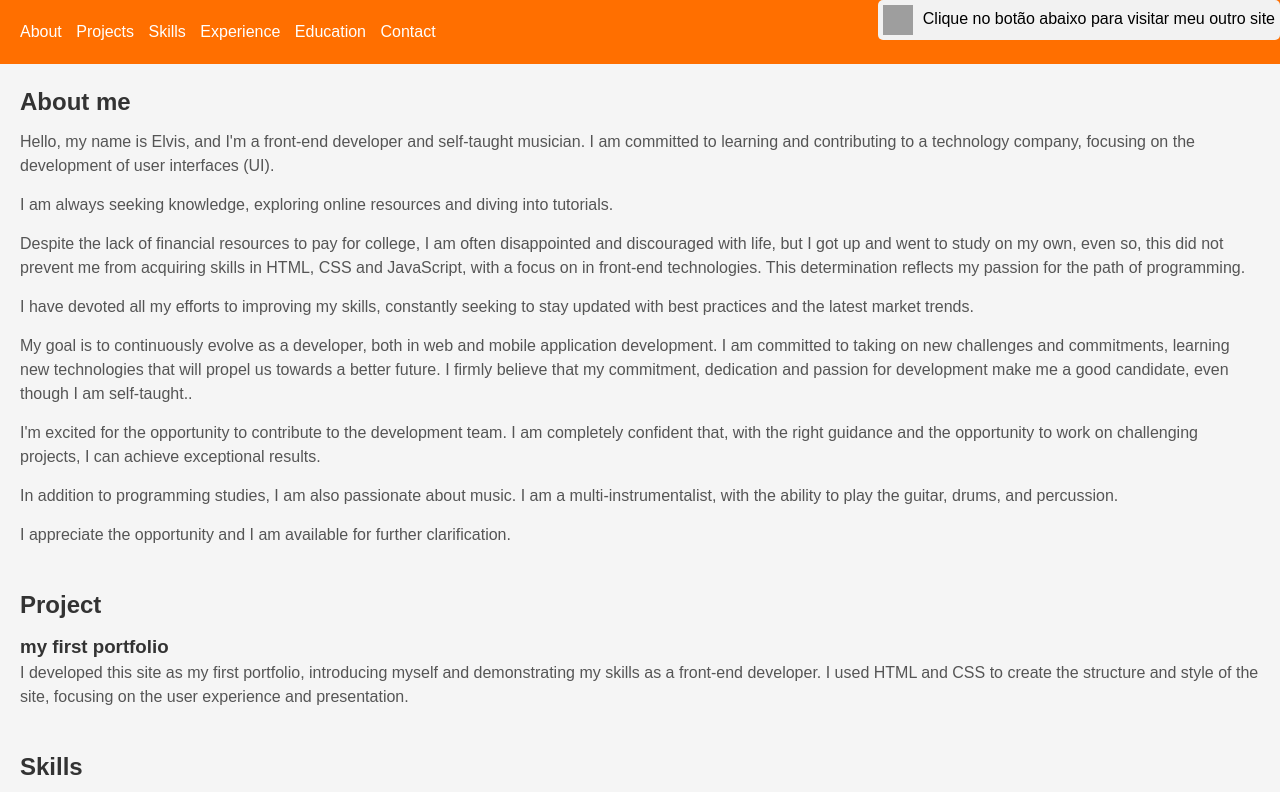
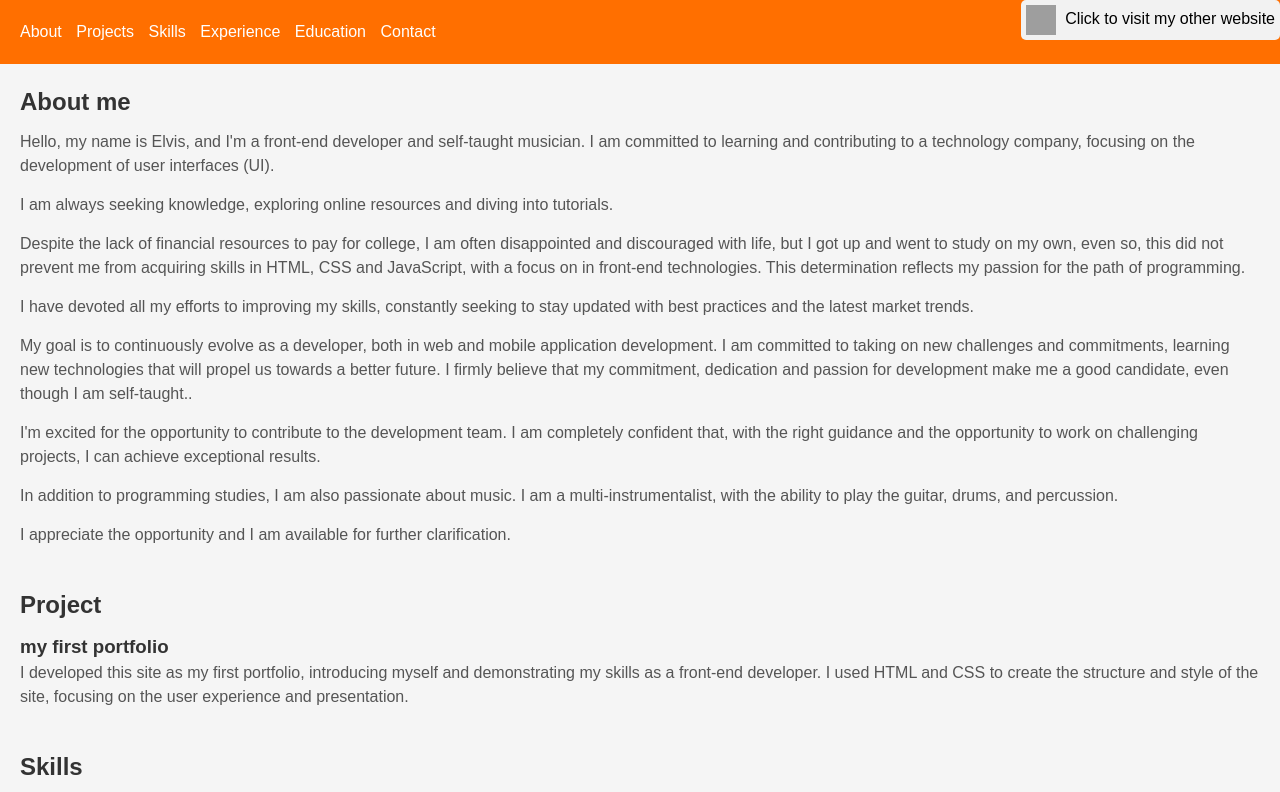
Before and after one commit to elvispereira072/siteeducacional.index.html, a plain HTML site: page index.html in a window 1280 px wide. Shown: the top 792 px of the page. Drawn offline with Linux system fonts and the light colour scheme; grey boxes are pictures that could not be loaded; files whose address does not match are found by name.

Commit message:
Update index.html

```diff
--- a/index.html
+++ b/index.html
@@ -27,7 +27,7 @@
 
      <a href="https://elvispereira072.github.io/comercioeletronico.index.html/" target="_blank" class="button-icon">
         <img src="https://encrypted-tbn0.gstatic.com/images?q=tbn:ANd9GcQ37SNt_C2L2Hf1EcimIPCQ4PX4rBRPf4iHNA&usqp=CAU" alt="Button Icon">
-        Clique no botão abaixo para visitar meu outro site
+        Click to visit my other website
     </a>
 
     <main>
```
